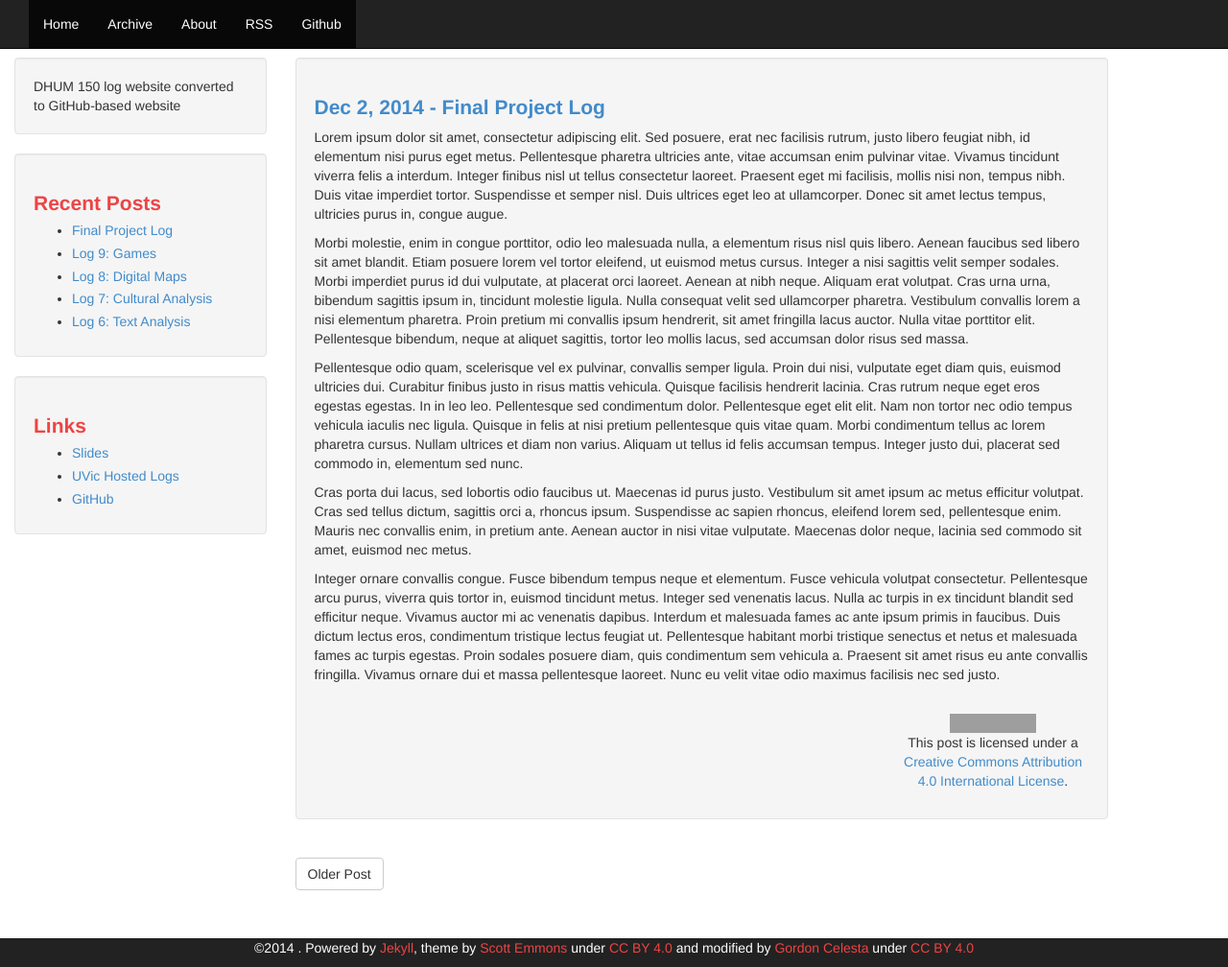
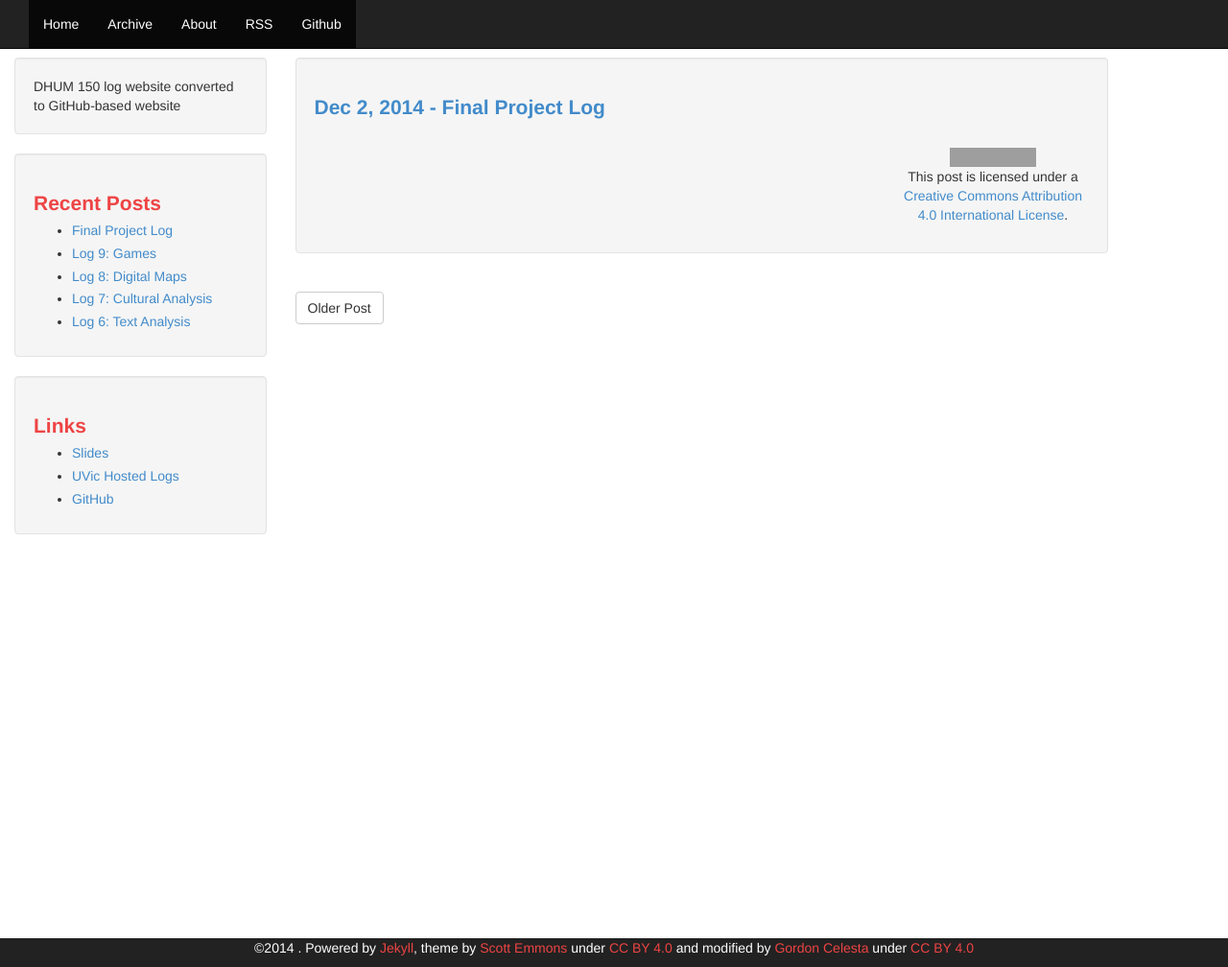
Before and after one commit to gcelesta/gcelesta.github.io, a Jekyll site: the page built from _posts/2014-12-02-final.html, in a window 1280 px wide and 1008 px high. Shown: the whole window at 96% size. Built offline with Jekyll 4.4.1, drawn with Linux system fonts in a browser that asks for light colours; Markdown is read by kramdown in place of the engine named in the settings; grey boxes are pictures that could not be loaded.

Commit message:
Removed Lorem ipsum text

```diff
--- a/_posts/2014-12-02-final.html
+++ b/_posts/2014-12-02-final.html
@@ -3,13 +3,3 @@ layout:     post
 title:      "Final Project Log"
 category:   Logs
 ---
-
-<p>Lorem ipsum dolor sit amet, consectetur adipiscing elit. Sed posuere, erat nec facilisis rutrum, justo libero feugiat nibh, id elementum nisi purus eget metus. Pellentesque pharetra ultricies ante, vitae accumsan enim pulvinar vitae. Vivamus tincidunt viverra felis a interdum. Integer finibus nisl ut tellus consectetur laoreet. Praesent eget mi facilisis, mollis nisi non, tempus nibh. Duis vitae imperdiet tortor. Suspendisse et semper nisl. Duis ultrices eget leo at ullamcorper. Donec sit amet lectus tempus, ultricies purus in, congue augue.</p>
-
-<p>Morbi molestie, enim in congue porttitor, odio leo malesuada nulla, a elementum risus nisl quis libero. Aenean faucibus sed libero sit amet blandit. Etiam posuere lorem vel tortor eleifend, ut euismod metus cursus. Integer a nisi sagittis velit semper sodales. Morbi imperdiet purus id dui vulputate, at placerat orci laoreet. Aenean at nibh neque. Aliquam erat volutpat. Cras urna urna, bibendum sagittis ipsum in, tincidunt molestie ligula. Nulla consequat velit sed ullamcorper pharetra. Vestibulum convallis lorem a nisi elementum pharetra. Proin pretium mi convallis ipsum hendrerit, sit amet fringilla lacus auctor. Nulla vitae porttitor elit. Pellentesque bibendum, neque at aliquet sagittis, tortor leo mollis lacus, sed accumsan dolor risus sed massa.</p>
-
-<p>Pellentesque odio quam, scelerisque vel ex pulvinar, convallis semper ligula. Proin dui nisi, vulputate eget diam quis, euismod ultricies dui. Curabitur finibus justo in risus mattis vehicula. Quisque facilisis hendrerit lacinia. Cras rutrum neque eget eros egestas egestas. In in leo leo. Pellentesque sed condimentum dolor. Pellentesque eget elit elit. Nam non tortor nec odio tempus vehicula iaculis nec ligula. Quisque in felis at nisi pretium pellentesque quis vitae quam. Morbi condimentum tellus ac lorem pharetra cursus. Nullam ultrices et diam non varius. Aliquam ut tellus id felis accumsan tempus. Integer justo dui, placerat sed commodo in, elementum sed nunc.</p>
-
-<p>Cras porta dui lacus, sed lobortis odio faucibus ut. Maecenas id purus justo. Vestibulum sit amet ipsum ac metus efficitur volutpat. Cras sed tellus dictum, sagittis orci a, rhoncus ipsum. Suspendisse ac sapien rhoncus, eleifend lorem sed, pellentesque enim. Mauris nec convallis enim, in pretium ante. Aenean auctor in nisi vitae vulputate. Maecenas dolor neque, lacinia sed commodo sit amet, euismod nec metus.</p>
-
-<p>Integer ornare convallis congue. Fusce bibendum tempus neque et elementum. Fusce vehicula volutpat consectetur. Pellentesque arcu purus, viverra quis tortor in, euismod tincidunt metus. Integer sed venenatis lacus. Nulla ac turpis in ex tincidunt blandit sed efficitur neque. Vivamus auctor mi ac venenatis dapibus. Interdum et malesuada fames ac ante ipsum primis in faucibus. Duis dictum lectus eros, condimentum tristique lectus feugiat ut. Pellentesque habitant morbi tristique senectus et netus et malesuada fames ac turpis egestas. Proin sodales posuere diam, quis condimentum sem vehicula a. Praesent sit amet risus eu ante convallis fringilla. Vivamus ornare dui et massa pellentesque laoreet. Nunc eu velit vitae odio maximus facilisis nec sed justo.</p>
```
